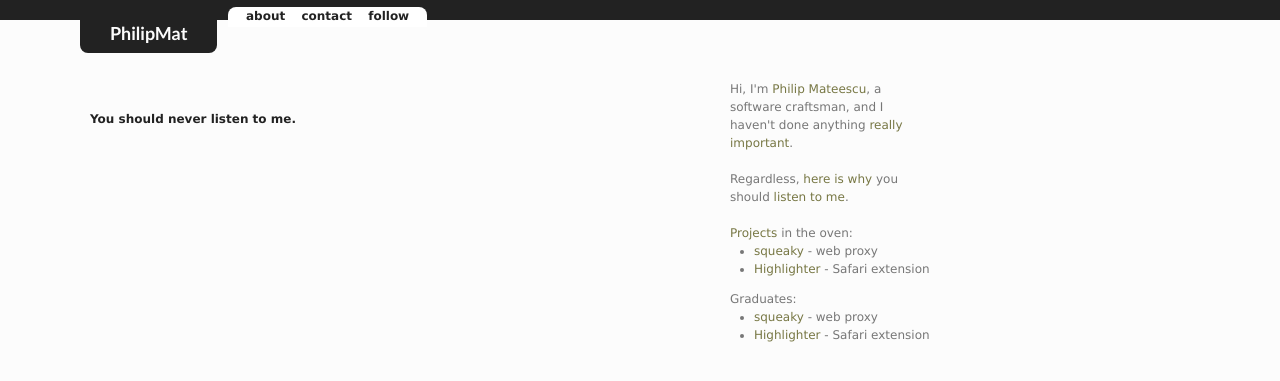
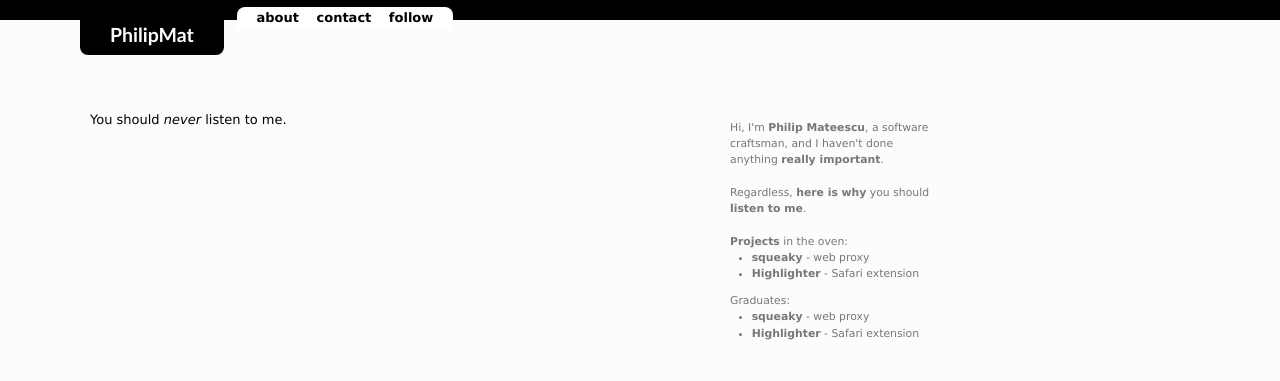
Before and after one commit to philipmat/philipmat.github.io, a Jekyll site: the page built from listen.markdown, in a window 1280 px wide. Shown: the top 381 px of the page. Built offline with Jekyll 4.4.1, drawn with Linux system fonts in a browser that asks for light colours.

Commit message:
improved css

```diff
--- a/archive.html
+++ b/archive.html
@@ -3,7 +3,7 @@ title: Archive
 layout: base
 ---
 <div id="content" class="archive">
-	{% for post in site.posts %}
+	{% for post in site.posts offset:5 %}
 	{% include arc_post.html %}
 	{% assign last_date = post.date %}
 {% endfor %}
--- a/listen.markdown
+++ b/listen.markdown
@@ -3,4 +3,4 @@ title: Here's Why You Should Listen to Me
 layout: page
 ---
 
-**You should never listen to me.**
+You should *never* listen to me.
--- a/media/css/stirred.css
+++ b/media/css/stirred.css
@@ -1,23 +1,22 @@
-html { font-size: 12px; }
+html { font-size: 13px; }
 body {
 	background: #fcfcfc;
-	color: #222222;
 	font: normal 1em/1.5 "Lucida Grande", "Calibri", "Lucida Sans Unicode", Helvetica, sans-serif;
 	margin: 0; padding: 0;
 }
 
 :focus { outline: 0; }
-a:link, a:visited, a:active {
-	color: #777744;
-	text-decoration: none;
+a, a:active, a:visited {
+  color: #aa2200;
+  text-decoration: none;
 }
-a:hover, a:focus {
-	color: #444444;
+a:hover {
+  text-decoration: underline;
 }
+
 a img { border: 0; }
 
 h1, h2, h3, h4, h5, h6 {
-	color: #222222;
 	font-family: "Gill Sans MT Pro", "Gill Sans MT", "Gill Sans", "Trebuchet MS", sans-serif;
 	font-weight: normal;
 	margin: 0;
@@ -42,7 +41,7 @@ code {
 	height: 20px;
 	margin: 0;
 	padding: 0;
-	background-color: #222222;
+	background-color: #000000;
 	/*border-bottom: 4px solid #888;*/
 }
 #title H1 {
@@ -59,17 +58,17 @@ code {
 
 	padding: 0 30px 6px 30px;
 	color: #fcfcfc;
-	background-color: #222222;
+	background-color: #000000;
 	font-size: 150%;
 	font-weight: bold;
 	text-align: center;
 }
 #title H1 A { color: #fcfcfc; }
-#title UL A { color: #222222; }
+#title UL A { color: #000000; }
 
 #title UL {
 	position: absolute;
-	left: 228px;
+	left: 237px;
 	font-weight: bold;
 	margin: 7px 2em 0 0;
 	/*border: 4px solid #888;
@@ -81,7 +80,6 @@ code {
 	border-top-left-radius: 8px;
 	border-top-right-radius: 8px;
 	padding: 0 1em 0.2em 1em;
-	color: #222222;
 	background-color: white;
 	list-style-type: none;
 }
@@ -90,16 +88,19 @@ code {
 	padding: 0.5em;
 }
 
+#dsidebar { border: 1px solid red }
 #sidebar {
     color: #777777;
-
+	font-size: smaller;
     position: absolute;
     left: 730px;
-    top: 80px;
+    top: 120px;
     margin: 0 7.5em 0 0;
     width: 200px;
 }
-#sidebar A {
+#sidebar a, #sidebar a:active, #sidebar a:visited {
+  color: #777777;
+  font-weight: bold;
 }
 #sidebar .projects {
 	margin-bottom: 1em;
@@ -110,7 +111,7 @@ code {
 	margin-left: 2em;
 }
 #content {
-	width: 650px;
+	width: 600px;
 	margin: 60px 0 0 8px;
 }
 
@@ -138,9 +139,11 @@ code {
 	font-size: 1em;
 }
 .post H2 {
-	margin-left: 70px;
+	margin-left: 80px;
 	margin-top: 0;
 	padding-top: 0;
+}
+.post H2 A {
 }
 .archive .post H2 {
 	margin-left: 90px;
```
